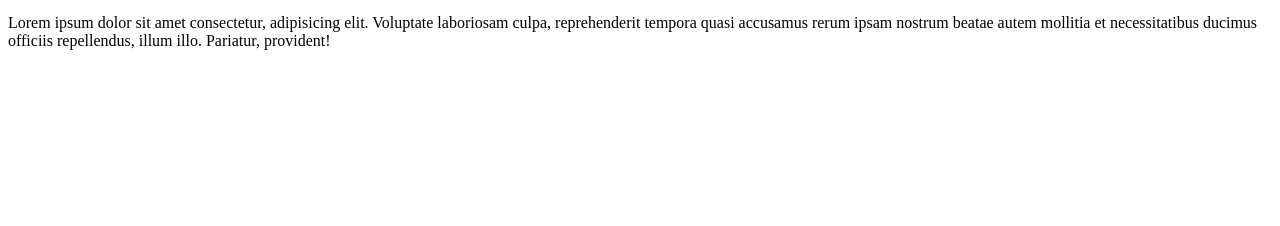
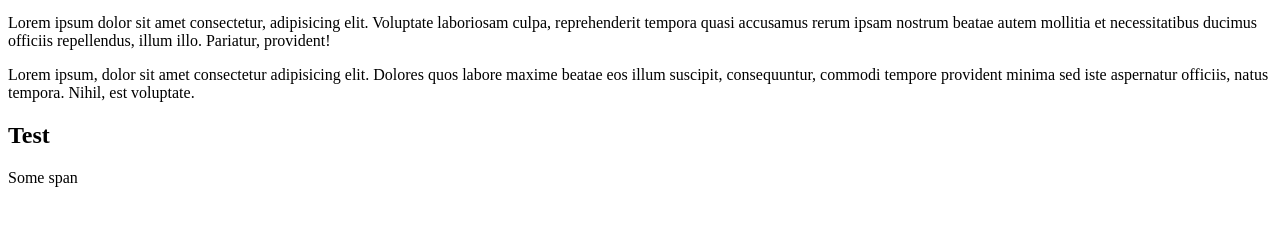
Before and after one commit to IvanNycheporuk/git_branch_strategy, a plain HTML site: page lesson1/index.html in a window 1280 px wide. Shown: the part 154-380 px from the top of the page. Drawn offline with Linux system fonts and the light colour scheme.

Commit message:
some changes

```diff
--- a/lesson1/index.html
+++ b/lesson1/index.html
@@ -14,5 +14,8 @@
         <li><a href=""></a></li>
     </ul>
     <p>Lorem ipsum dolor sit amet consectetur, adipisicing elit. Voluptate laboriosam culpa, reprehenderit tempora quasi accusamus rerum ipsam nostrum beatae autem mollitia et necessitatibus ducimus officiis repellendus, illum illo. Pariatur, provident!</p>
+    <p>Lorem ipsum, dolor sit amet consectetur adipisicing elit. Dolores quos labore maxime beatae eos illum suscipit, consequuntur, commodi tempore provident minima sed iste aspernatur officiis, natus tempora. Nihil, est voluptate.</p>
+    <h2>Test</h2>
+    <span>Some span</span>
 </body>
 </html>
```
